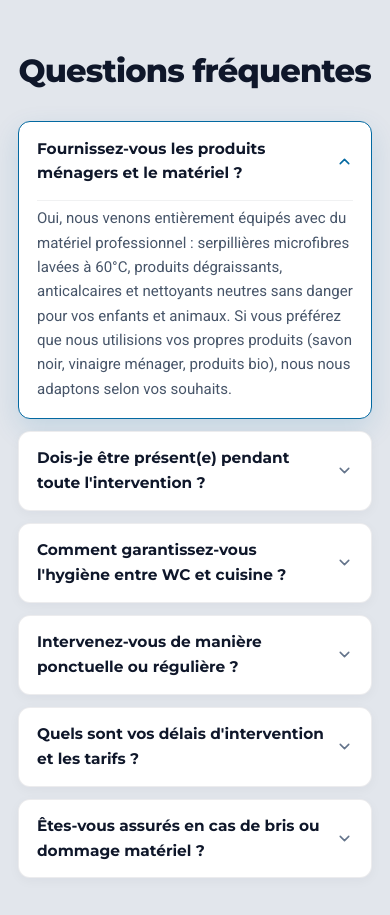
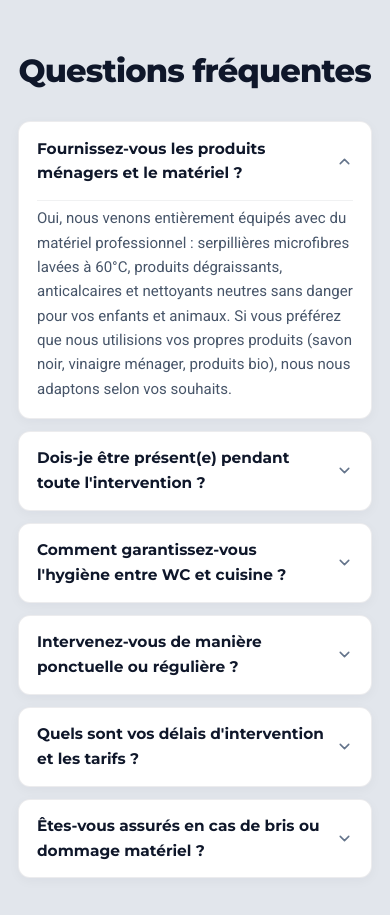
Before and after one commit to rebatiabd-prog/Neqqua-Nettoyage, a React (Vite) app: page / in a window 390 px wide. Shown: the part 8600-9515 px from the top of the page. Built offline with nearby package versions, Linux system fonts and the light colour scheme; no server answers.

Commit message:
style(mobile): remove blue hover and active styles from FAQ on smartphone

```diff
--- a/src/index.css
+++ b/src/index.css
@@ -3532,8 +3532,25 @@ ul {
 @media (max-width: 768px) {
   .faq-accordion-item:hover,
   .faq-accordion-item:active,
+  .faq-accordion-item:focus,
   .faq-accordion-item.is-open {
     transform: none !important;
+    border-color: rgba(15, 23, 42, 0.08) !important;
+    box-shadow: 0 3px 12px rgba(15, 23, 42, 0.04) !important;
+  }
+
+  .faq-accordion-trigger,
+  .faq-accordion-trigger:hover,
+  .faq-accordion-trigger:active,
+  .faq-accordion-trigger:focus,
+  .faq-accordion-trigger:focus-visible {
+    color: #0f172a !important;
+    -webkit-tap-highlight-color: transparent;
+    outline: none !important;
+  }
+
+  .faq-accordion-item.is-open .faq-chevron {
+    color: #64748b !important;
   }
 }
 
```
